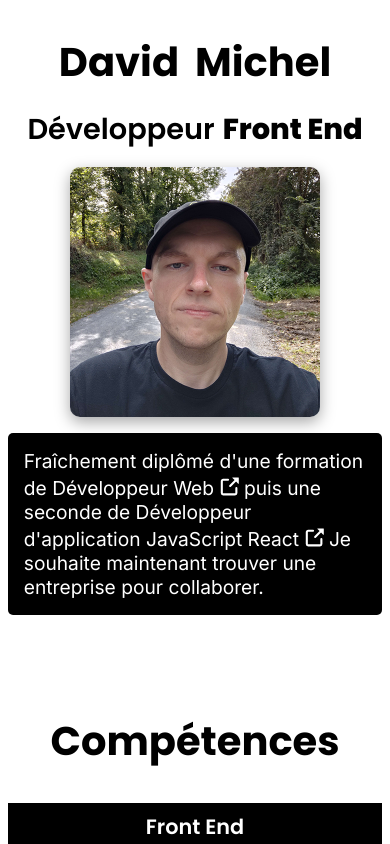
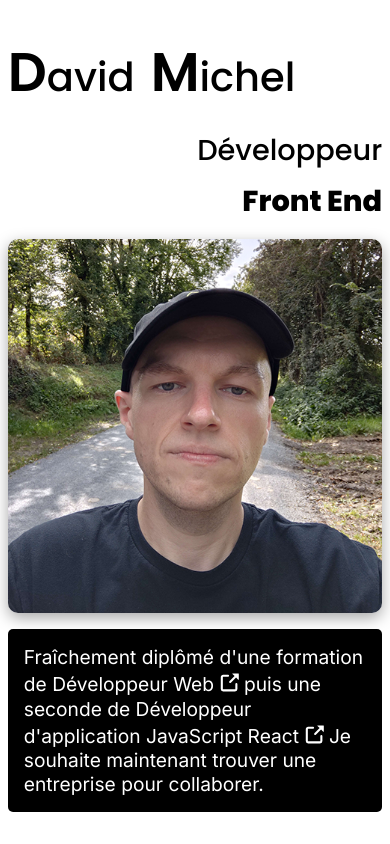
Before and after one commit to david-mi/portfolio, a Next.js app: page / in a window 390 px wide. Shown: the top 844 px of the page. Built offline with nearby package versions, Linux system fonts and the light colour scheme.

Commit message:
refacto/style: general style improvement

```diff
--- a/app/components/Presentation/presentation.module.css
+++ b/app/components/Presentation/presentation.module.css
@@ -1,7 +1,6 @@
 .presentation {
   display: grid;
   grid-template-columns: 1fr 1fr;
-  /* justify-items: center; */
   grid-template-rows: auto auto 1fr;
   row-gap: calc(var(--gap) / 2);
   column-gap: 2rem;
@@ -11,22 +10,30 @@
     "description picture";
 
   @media (width < 650px) {
+    max-width: 450px;
+    margin-inline: auto;
     display: flex;
     flex-direction: column;
     gap: calc(var(--gap) / 2);
-    align-items: center;
   }
 
   & .name {
+
+    & span::first-letter {
+      font-size: clamp(3.4rem, 8vw, 7rem);
+      font-weight: 700;
+
+      @media (width < 650px) {
+        font-weight: 600;
+      }
+    }
+
     grid-area: name;
     display: flex;
-    /* justify-self: center; */
-    /* flex-direction: column; */
     gap: calc(var(--gap) / 2);
     align-items: flex-start;
-    font-weight: 700;
-    font-size: clamp(2.5rem, 5vw, 5rem);
-    /* line-height: 1.2em; */
+    font-weight: 500;
+    font-size: clamp(2.5rem, 7vw, 5rem);
   }
 
   & .job {
@@ -47,9 +54,9 @@
       font-weight: 800;
     }
 
-
     @media (width < 650px) {
-      flex-direction: row;
+      flex-direction: column;
+      align-items: end;
       gap: 0.5rem;
     }
   }
@@ -92,5 +99,12 @@
     object-position: 40% 70%;
     box-shadow: rgba(0, 0, 0, 0.35) 0px 5px 15px;
     justify-self: center;
+
+    @media (width < 650px) {
+      max-width: none;
+      max-height: none;
+      width: 100%;
+      height: auto;
+    }
   }
 }
--- a/app/components/Projects/ProjectCard/projectCard.module.css
+++ b/app/components/Projects/ProjectCard/projectCard.module.css
@@ -27,6 +27,7 @@
     margin: calc(var(--project-gap) * -1);
     margin-bottom: 0;
     padding: calc(var(--project-gap) / 1.5);
+    gap: calc(var(--project-gap) / 2) var(--project-gap);
 
     & .nav {
       text-align: right;
--- a/app/layout.tsx
+++ b/app/layout.tsx
@@ -10,7 +10,7 @@ const inter = Inter({
 
 const poppins = Poppins({
   subsets: ["latin"],
-  weight: ["600", "700", "800"],
+  weight: ["500", "600", "700", "800"],
   variable: "--font-poppins",
   display: "swap"
 })
```
